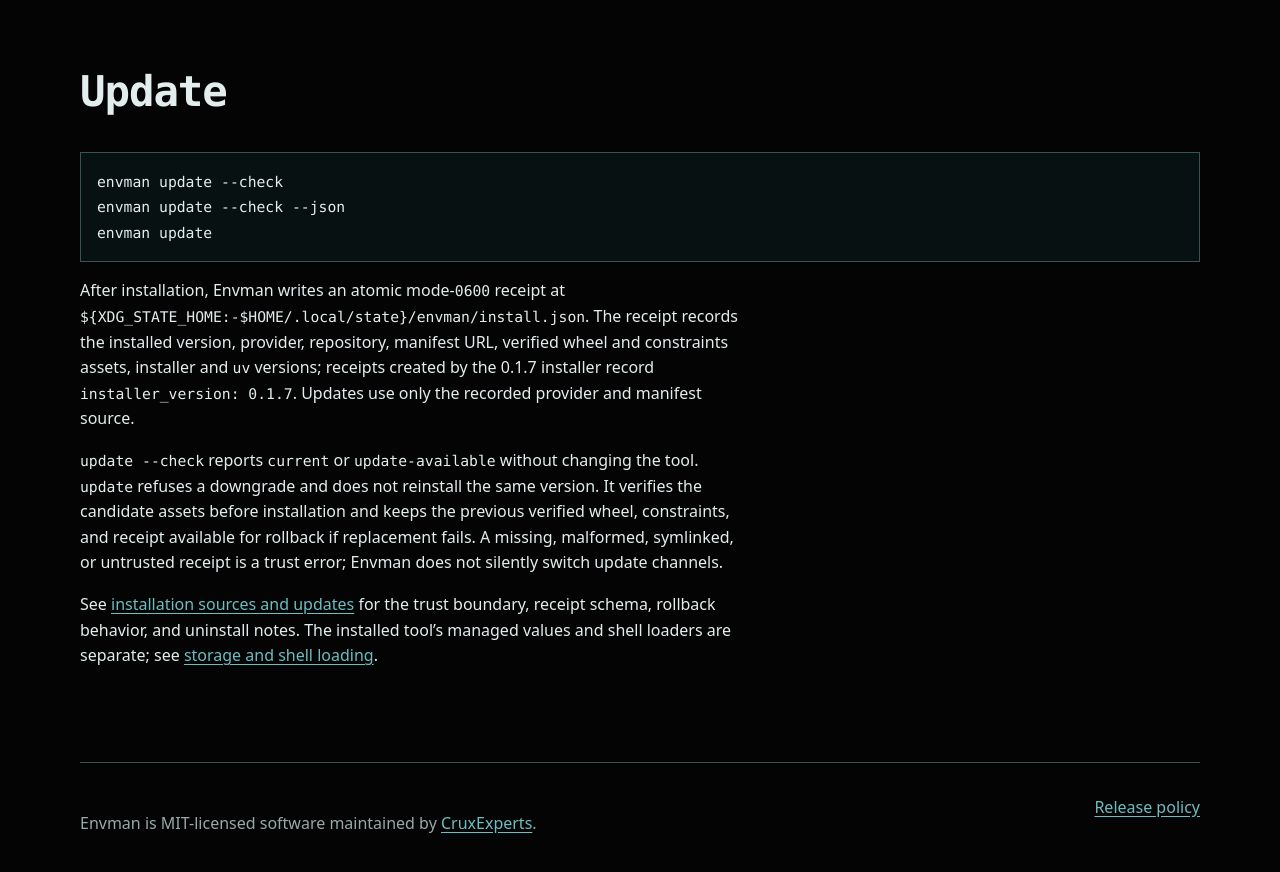
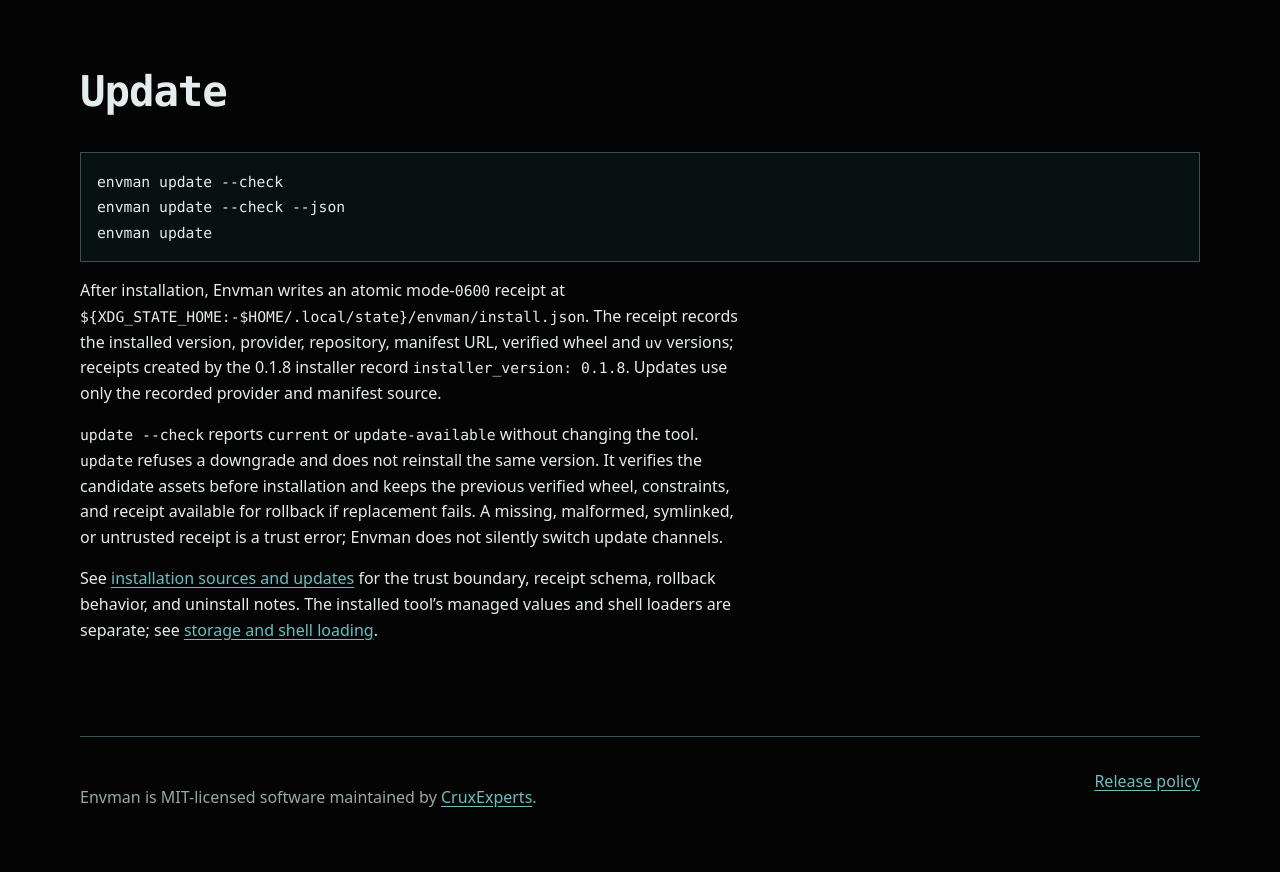
Before and after one commit to CruxExperts/envman, a Jekyll site: the page built from docs/getting-started/installation.md, in a window 1280 px wide and 900 px high, scrolled down 1634 px. Shown: the top 872 px of the window. Built offline with Jekyll 4.4.1, drawn with Linux system fonts in a browser that asks for light colours; some of the changed text lies outside the part shown.

````diff
--- a/docs/getting-started/installation.md
+++ b/docs/getting-started/installation.md
@@ -5,7 +5,7 @@ title: Install Envman
 
 # Install Envman
 
-Envman 0.1.7 supports Linux x86_64, CPython `>=3.12,<3.13`, and `uv >=0.11`. The installer is a single command that works on Ubuntu servers with Python 3.12 and uv already installed:
+Envman 0.1.8 supports Linux x86_64, CPython `>=3.12,<3.13`, and `uv >=0.11`. The installer is a single command that works on Ubuntu servers with Python 3.12 and uv already installed:
 
 ```bash
 uv run --python 3.12 --script https://github.com/CruxExperts/envman/releases/latest/download/install.py
@@ -43,7 +43,7 @@ envman update --check --json
 envman update
 ```
 
-After installation, Envman writes an atomic mode-`0600` receipt at `${XDG_STATE_HOME:-$HOME/.local/state}/envman/install.json`. The receipt records the installed version, provider, repository, manifest URL, verified wheel and constraints assets, installer and `uv` versions; receipts created by the 0.1.7 installer record `installer_version: 0.1.7`. Updates use only the recorded provider and manifest source.
+After installation, Envman writes an atomic mode-`0600` receipt at `${XDG_STATE_HOME:-$HOME/.local/state}/envman/install.json`. The receipt records the installed version, provider, repository, manifest URL, verified wheel and `uv` versions; receipts created by the 0.1.8 installer record `installer_version: 0.1.8`. Updates use only the recorded provider and manifest source.
 
 `update --check` reports `current` or `update-available` without changing the tool. `update` refuses a downgrade and does not reinstall the same version. It verifies the candidate assets before installation and keeps the previous verified wheel, constraints, and receipt available for rollback if replacement fails. A missing, malformed, symlinked, or untrusted receipt is a trust error; Envman does not silently switch update channels.
 
--- a/install.py
+++ b/install.py
@@ -46,7 +46,7 @@ WHEEL_LIMIT = 20 * 1024 * 1024
 SKILL_LIMIT = 1 * 1024 * 1024
 REQUEST_TIMEOUT_SECONDS = 30
 LATEST_MANIFEST_URL = "https://github.com/CruxExperts/envman/releases/latest/download/release-manifest-v2.json"
-INSTALLER_VERSION = "0.1.7"
+INSTALLER_VERSION = "0.1.8"
 SEMVER = re.compile(r"^(0|[1-9]\d*)\.(0|[1-9]\d*)\.(0|[1-9]\d*)$")
 SHA256 = re.compile(r"^[0-9a-f]{64}$")
 UV_VERSION = re.compile(r"\buv\s+(\d+)\.(\d+)\.(\d+)\b", re.IGNORECASE)
````
Also changed, not shown: docs/development/versioning-and-releases.md (+1 -1 lines), docs/index.md (+4 -4 lines), docs/reference/install-source-and-updates.md (+1 -1 lines), .agents/skills/envman-environment-variable-manager/SKILL.md, CHANGELOG.md, README.md, 2 other files.
